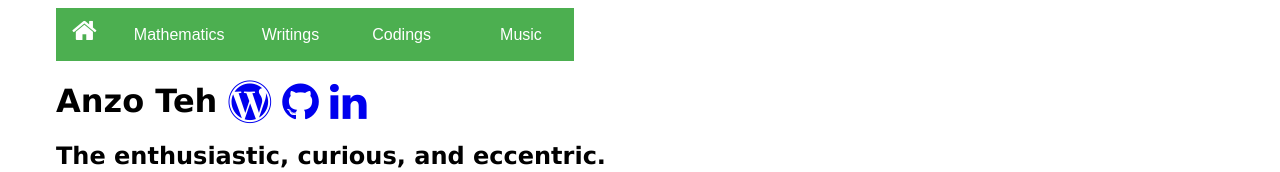
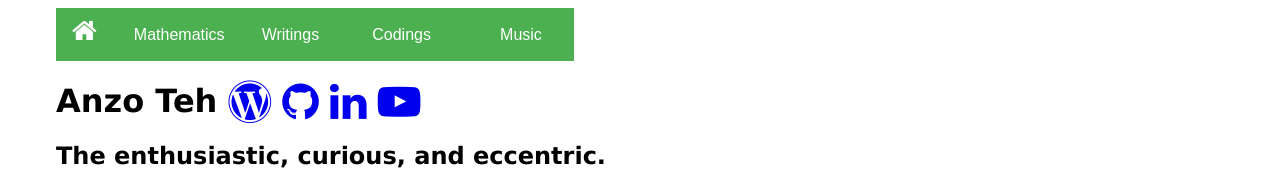
Before and after one commit to Anzoteh96/anzoteh96.github.io, a plain HTML site: page index.html in a window 1280 px wide. Shown: the top 172 px of the page. Drawn offline with Linux system fonts and the light colour scheme.

Commit message:
Update index.html

```diff
--- a/index.html
+++ b/index.html
@@ -47,6 +47,7 @@
         <a href="https://anzoteh96.wordpress.com/"><i class="fa fa-wordpress fa-lg"></i></a>
         <a href="https://github.com/Anzoteh96"><i class="fa fa-github fa-lg"></i></a>
         <a href="https://ca.linkedin.com/in/anzoteh"><i class="fa fa-linkedin fa-lg"></i></a>
+        <a href="https://www.youtube.com/channel/UCWy5qCS5DiSdKBjCF0EKimQ"><i class="fa fa-youtube-play fa-lg"></i></a>
     </h1>
     <h2>
         The enthusiastic, curious, and <b>eccentric.</b>
```
